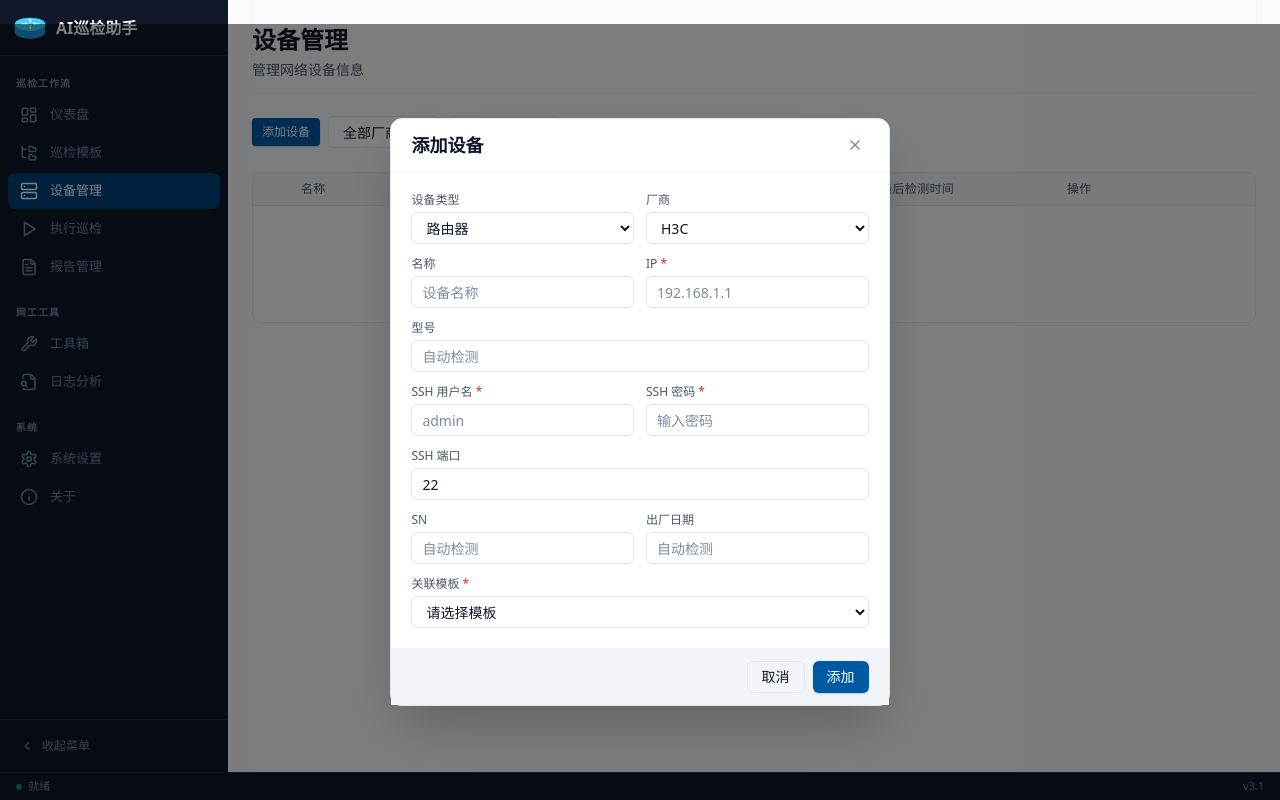
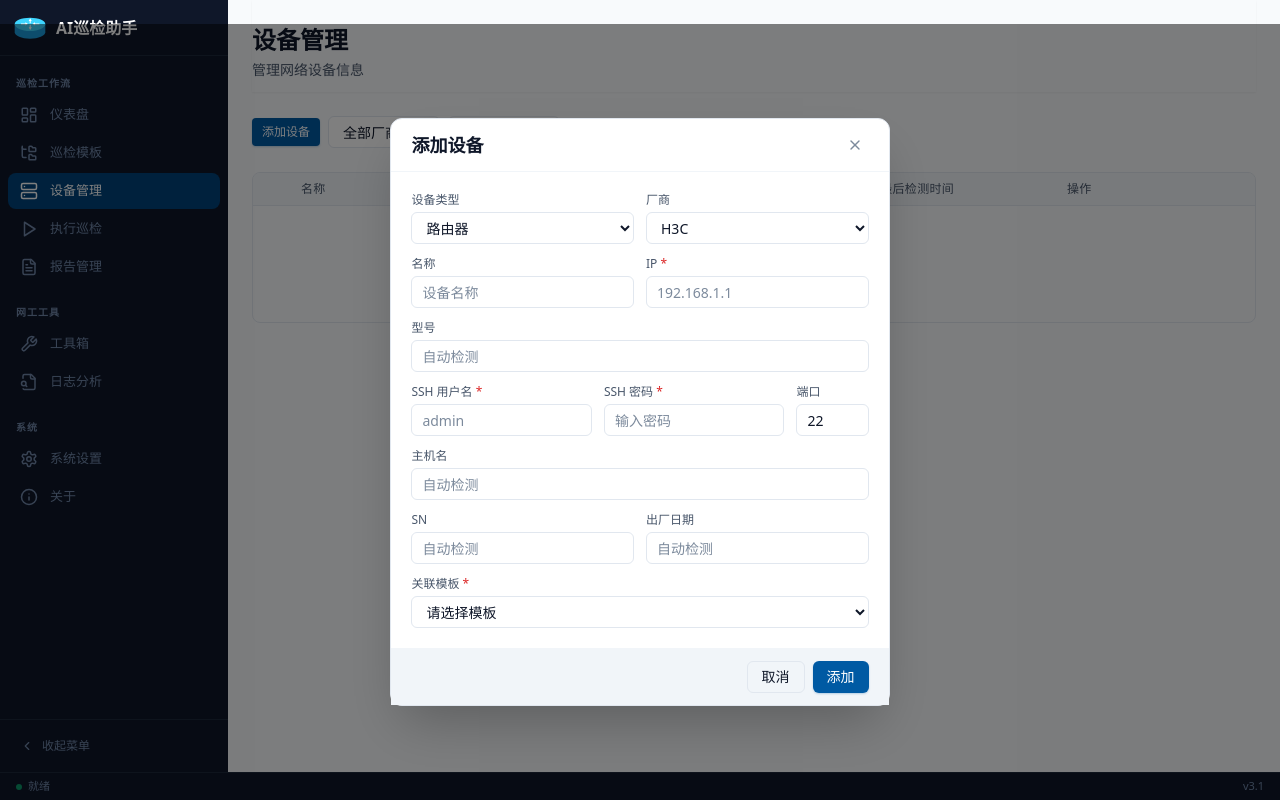
Before and after one commit to neowong/inspection-rust, a React (Vite) app: page /devices in a window 1280 px wide. Both pictures are taken after a click on the button "添加设备". Built offline with nearby package versions, Linux system fonts and the light colour scheme.

Commit message:
feat: device form — compact SSH port row, sysname for all types, editable auto-detect fields

```diff
--- a/src/pages/DevicesPage.tsx
+++ b/src/pages/DevicesPage.tsx
@@ -468,7 +468,7 @@ export default function DevicesPage() {
                 </div>
                 {detectError && <p className="mt-1 text-xs text-[hsl(var(--danger))]">{detectError}</p>}
               </div>
-              <div className="grid grid-cols-2 gap-3">
+              <div className="grid grid-cols-[5fr_5fr_2fr] gap-3">
                 <div>
                   <label className="block text-xs font-medium text-[hsl(var(--text-secondary))] mb-1">SSH 用户名 <span className="text-[hsl(var(--danger))]">*</span></label>
                   <Input value={form.ssh_username} className={shakeFields.has("ssh_username") ? "animate-shake" : ""} onChange={(e) => setForm({ ...form, ssh_username: e.target.value })} placeholder="admin" />
@@ -477,28 +477,26 @@ export default function DevicesPage() {
                   <label className="block text-xs font-medium text-[hsl(var(--text-secondary))] mb-1">SSH 密码 <span className="text-[hsl(var(--danger))]">*</span></label>
                   <Input type="password" value={form.ssh_password} className={shakeFields.has("ssh_password") ? "animate-shake" : ""} onChange={(e) => setForm({ ...form, ssh_password: e.target.value })} placeholder={editing ? "留空则不修改" : "输入密码"} />
                 </div>
-              </div>
                 <div>
-                <label className="block text-xs font-medium text-[hsl(var(--text-secondary))] mb-1">SSH 端口</label>
+                  <label className="block text-xs font-medium text-[hsl(var(--text-secondary))] mb-1">端口</label>
                   <Input type="number" value={form.ssh_port} onChange={(e) => setForm({ ...form, ssh_port: Number(e.target.value) || 22 })} />
                 </div>
-              {form.device_type === "server" && (
-                <>
+              </div>
               <div>
                 <label className="block text-xs font-medium text-[hsl(var(--text-secondary))] mb-1">主机名</label>
                 <Input value={form.sysname} onChange={(e) => setForm({ ...form, sysname: e.target.value })} placeholder="自动检测" />
               </div>
+              {form.device_type === "server" && (
                 <div className="grid grid-cols-2 gap-3">
                   <div>
                     <label className="block text-xs font-medium text-[hsl(var(--text-secondary))] mb-1">CPU 核心数</label>
-                      <Input value={form.cpu_cores} placeholder="自动检测" readOnly />
+                    <Input value={form.cpu_cores} onChange={(e) => setForm({ ...form, cpu_cores: e.target.value })} placeholder="自动检测" />
                   </div>
                   <div>
                     <label className="block text-xs font-medium text-[hsl(var(--text-secondary))] mb-1">内存</label>
-                      <Input value={form.memory_gb} placeholder="自动检测" readOnly />
+                    <Input value={form.memory_gb} onChange={(e) => setForm({ ...form, memory_gb: e.target.value })} placeholder="自动检测" />
                   </div>
                 </div>
-                </>
               )}
               {form.device_type !== "server" && (
                 <div className="grid grid-cols-2 gap-3">
```
Lines whose indentation alone changed are shown as unchanged.
